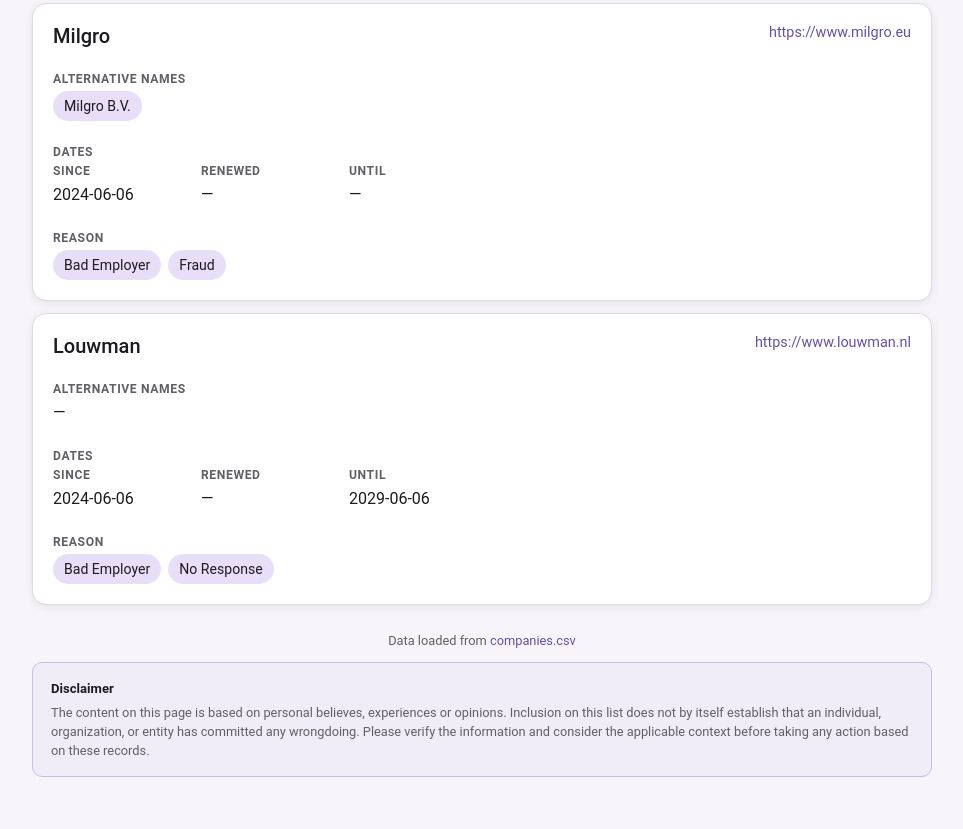
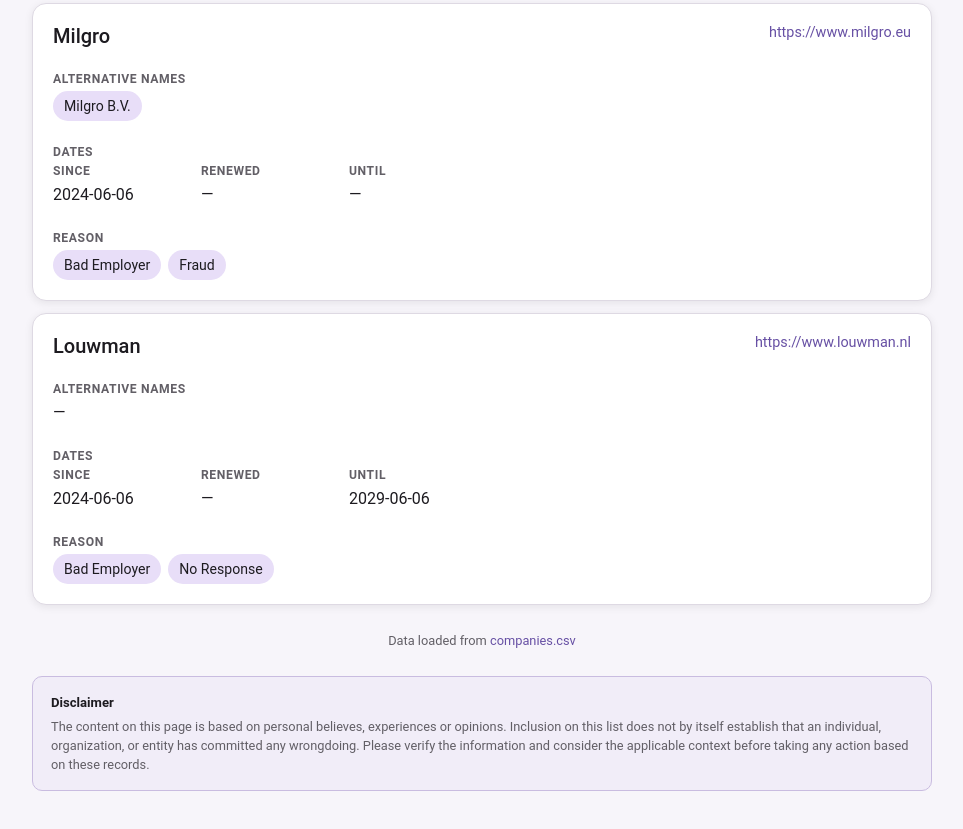
Before and after one commit to HNJAMeindersma/blacklist, a plain HTML site: page index.html in a window 1280 px wide. Shown: the part 8362-9191 px from the top of the page, without its empty margins (158-1121 px from the left). Drawn offline with Linux system fonts and the light colour scheme.

Commit message:
Update index.html

```diff
--- a/index.html
+++ b/index.html
@@ -382,7 +382,7 @@
     }
 
     .disclaimer {
-      margin-top: 14px;
+      margin-top: 28px;
       padding: 16px 18px;
       border: 1px solid var(--notice-border);
       border-radius: 10px;
```
